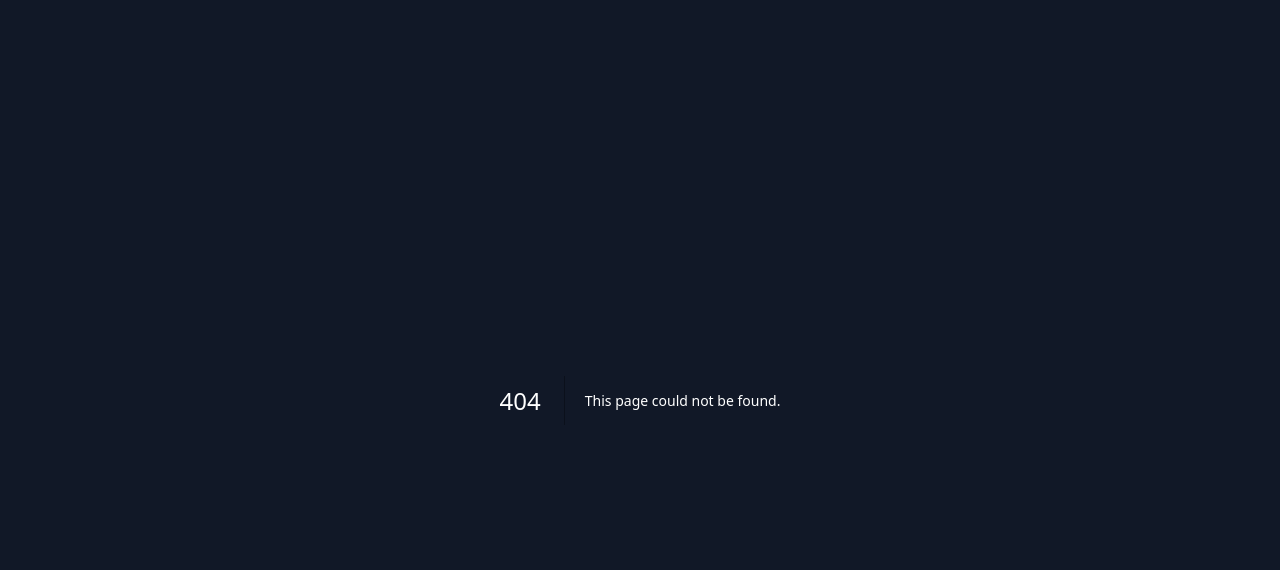
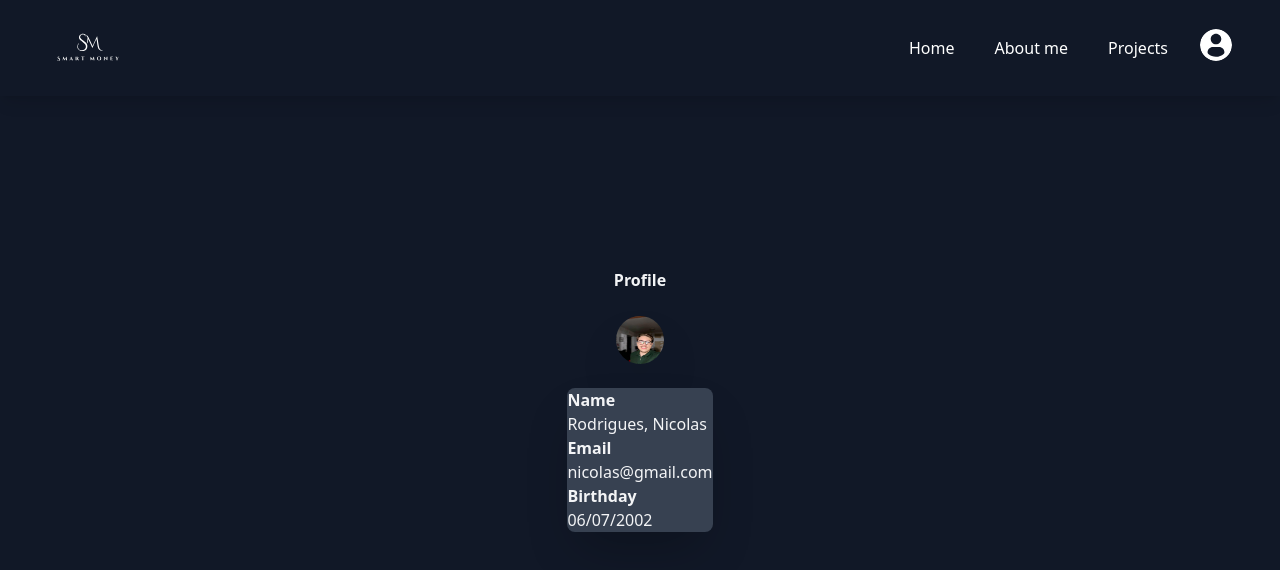
Before and after one commit to NickeAlves/smart-money, a Next.js app in the folder frontend/: page /profile in a window 1280 px wide. Before the commit this address had no page. Shown: the top 570 px of the page. Built offline with nearby package versions, Linux system fonts and the light colour scheme.

Commit message:
:sparkles: feat(frontend): profile page in development
Signed-off-by: Nicolas Alves <nicke.rodrigues1125@gmail.com>

```diff
--- /dev/null
+++ b/frontend/src/pages/profile.tsx
@@ -0,0 +1,37 @@
+import Head from "next/head";
+import Header from "@/components/Header";
+import "./../styles/globals.css";
+
+export default function Profile() {
+  return (
+    <>
+      <Head>
+        <title>Profile | Smart Money</title>
+        <meta
+          name="description"
+          content="Sign in to your Smart Money account"
+        />
+        <link rel="icon" href="/rounded-logo.png" />
+      </Head>
+      <Header />
+      <div className="min-h-screen bg-gray-900 flex flex-col justify-center p-4 md:items-center gap-6">
+        <h1 className="font-bold">Profile</h1>
+        <img
+          src="nicolas-profile.jpeg"
+          alt="profile"
+          className="rounded-full h-12 w-12 shadow-2xl"
+        />
+        <div className="bg-gray-700 shadow-2xl rounded-lg max-w-screen-xl max-h-screen-xl justify-center flex items-center flex-row-2">
+          <div>
+            <h1 className="font-extrabold">Name</h1>
+            <p>Rodrigues, Nicolas</p>
+            <h1 className="font-extrabold">Email</h1>
+            <p>nicolas@gmail.com</p>
+            <h1 className="font-extrabold">Birthday</h1>
+            <p>06/07/2002</p>
+          </div>
+        </div>
+      </div>
+    </>
+  );
+}
```
Also changed, not shown: frontend/public/nicolas-profile.jpeg (added).
